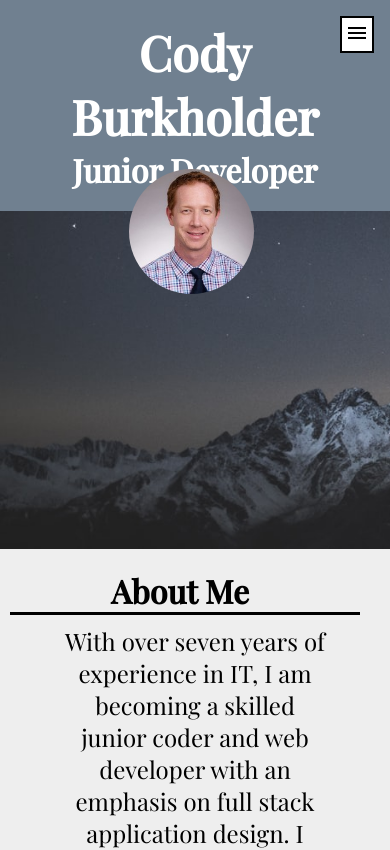
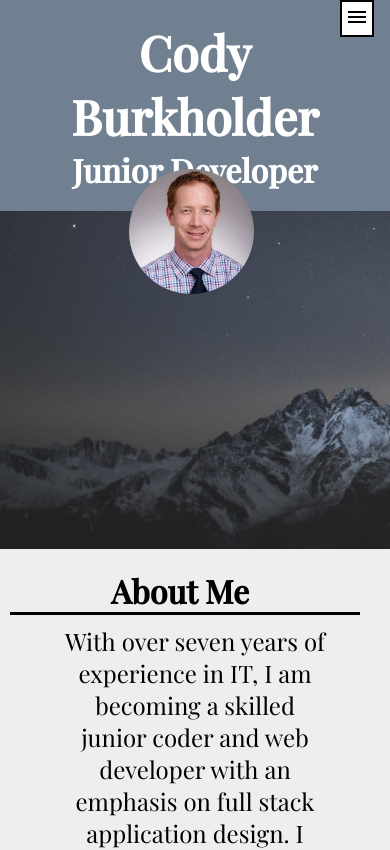
Before and after one commit to chilejay7/02-professional-portfolio, a plain HTML site: page index.html in a window 390 px wide. Shown: the top 850 px of the page. Drawn offline with nearby package versions, Linux system fonts and the light colour scheme.

Commit message:
hamburger menu postion adjusted

```diff
--- a/assets/css/style.css
+++ b/assets/css/style.css
@@ -398,7 +398,7 @@ improved definition and styling of each individual section. */
         display: inline-block;
         position: fixed;
         z-index: 100;
-        top: 1rem;
+        top: 0;
         right: 1rem;
         padding: 3px;
         background: white;
```
